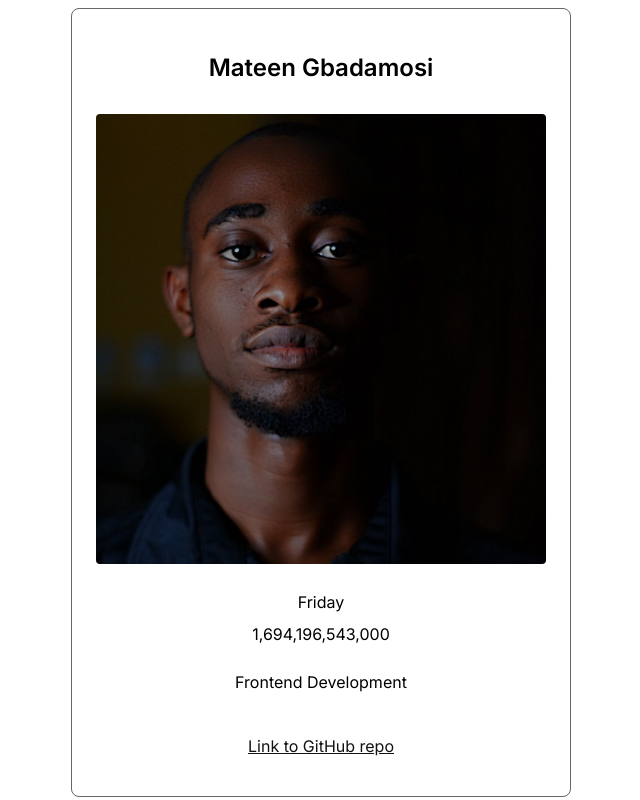
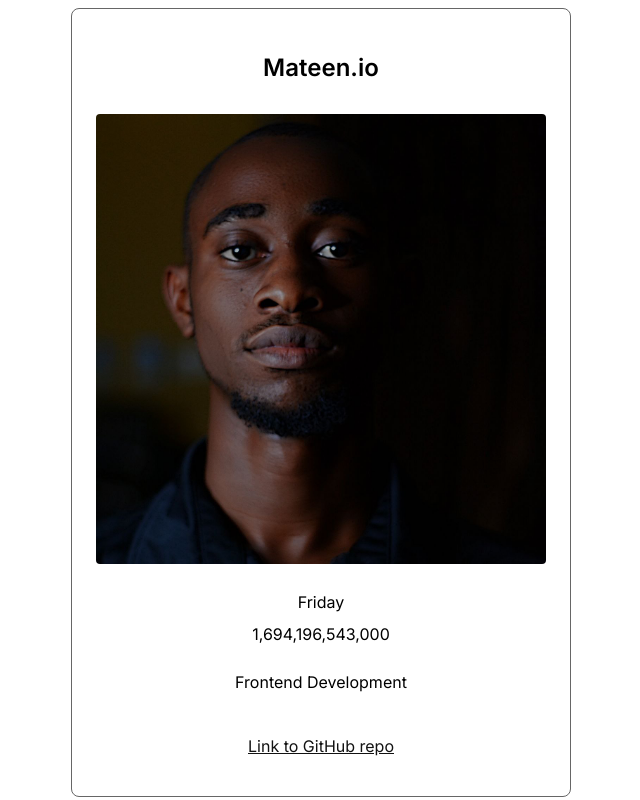
Before and after one commit to matmaxgraphics/HNGX-task-1, a plain HTML site: page data-attribute/index.html in a window 1280 px wide. Shown: the whole page, without its empty margins (319-959 px from the left). Drawn offline with Linux system fonts and the light colour scheme.

Commit message:
Update index.html

```diff
--- a/data-attribute/index.html
+++ b/data-attribute/index.html
@@ -13,7 +13,7 @@
 
 <body>
     <section class="profile-container">
-            <h2 class="slack-name" data-testid="slackUserName">Mateen Gbadamosi</h2>
+            <h2 class="slack-name" data-testid="slackUserName">Mateen.io</h2>
         <div>
 
             <img src="profile-picture.jpg" class="slack-picture" data-testid="slackDisplayImage" alt="Mateen.io">
```
